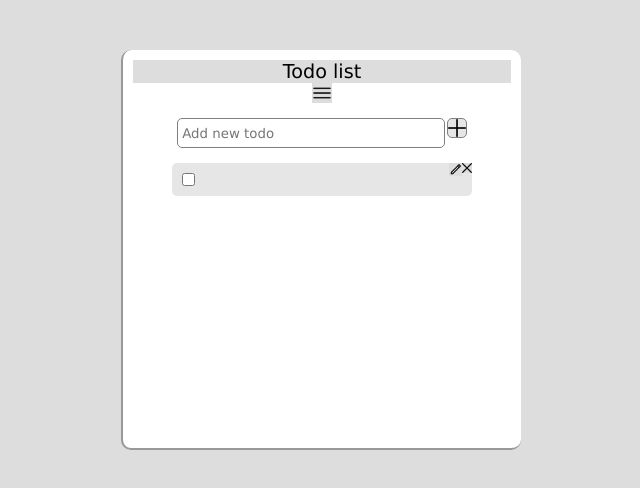
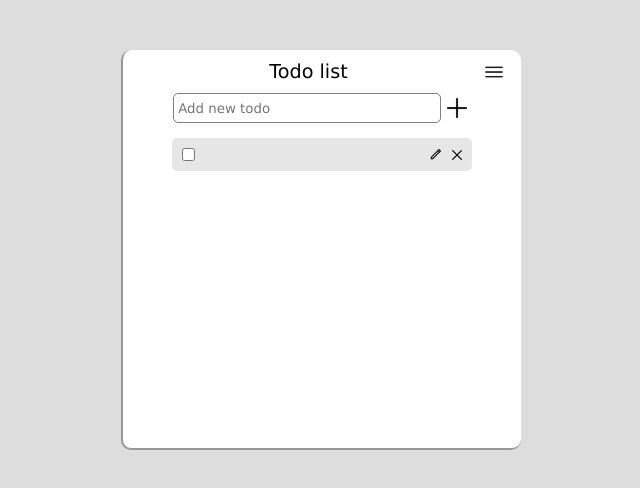
Before and after one commit to 10ochka/todoList, a React (Create React App) app: page / in a window 1280 px wide. Both pictures are taken after a click on the picture 776 px from the left and 128 px from the top of the page. Shown: the top 488 px of the page, without its empty margins (319-959 px from the left). Built offline with nearby package versions, Linux system fonts and the light colour scheme.

Commit message:
Update App.css

```diff
--- a/src/styles/App.css
+++ b/src/styles/App.css
@@ -8,7 +8,9 @@
     font-family: "Montserrat",Verdana,sans-serif;
 }
 
-.App, .TodoList, .Form, .AppHeader, .Input, .NoTodos {
+.App, .TodoList, .Form, .AppHeader, .Input,
+.NoTodos, .HeaderText, .AddTodoButton, .MenuButton
+{
     background-color: rgb(255, 255, 255);
 }
 
@@ -20,11 +22,11 @@
     justify-content: center;
 }
 
-.TodoList, .AppHeader, .DoneCheckbox, .DelIcon {
+.TodoList, .AppHeader, .DoneCheckbox, .DelButton {
     margin: 10px;
 }
 
-.TodoItem, .Input, .AddTodoButton {
+.TodoItem, .Input {
     border-radius: 5px;
 }
 
@@ -50,12 +52,14 @@
 }
 
 .AppHeader {
-    text-align: center;
+    display: flex;
     font: bold;
     font-size: larger;
 }
 
 .TodoText {
+    /* max-width:200px; */
+    word-break: break-all;
     flex: 1;
     margin: 10px 10px 10px 0;
     font-size: small;
@@ -77,15 +81,12 @@
 }
 
 .AddTodoButton {
-    width: 30px;
-    height: 30px;
-    margin-left: 2px;
-    border: 1px solid grey;
-    background: rgb(230, 230, 230);
+    margin:  0 4px 0 6px;
+    align-self: center;
 }
 
-.DelIcon {
-    left: 1px;
+.DelButton, .EditButton {
+    background: rgb(230, 230, 230);
     cursor: pointer;
     align-self: center;
 }
@@ -94,3 +95,22 @@
     margin-top: 120px;
     color: rgb(169, 169, 169);
 }
+
+.EditTodoField {
+    block-size: 100px;
+    flex: 1;
+    margin: 10px 10px 10px 0;
+    font-size: small;
+    background: rgb(241, 241, 241);
+}
+
+.HeaderText {
+    text-align: center;
+    flex: 5;
+}
+
+.MenuButton {
+
+    align-self: center;
+    margin-right: 7px;
+}
```
